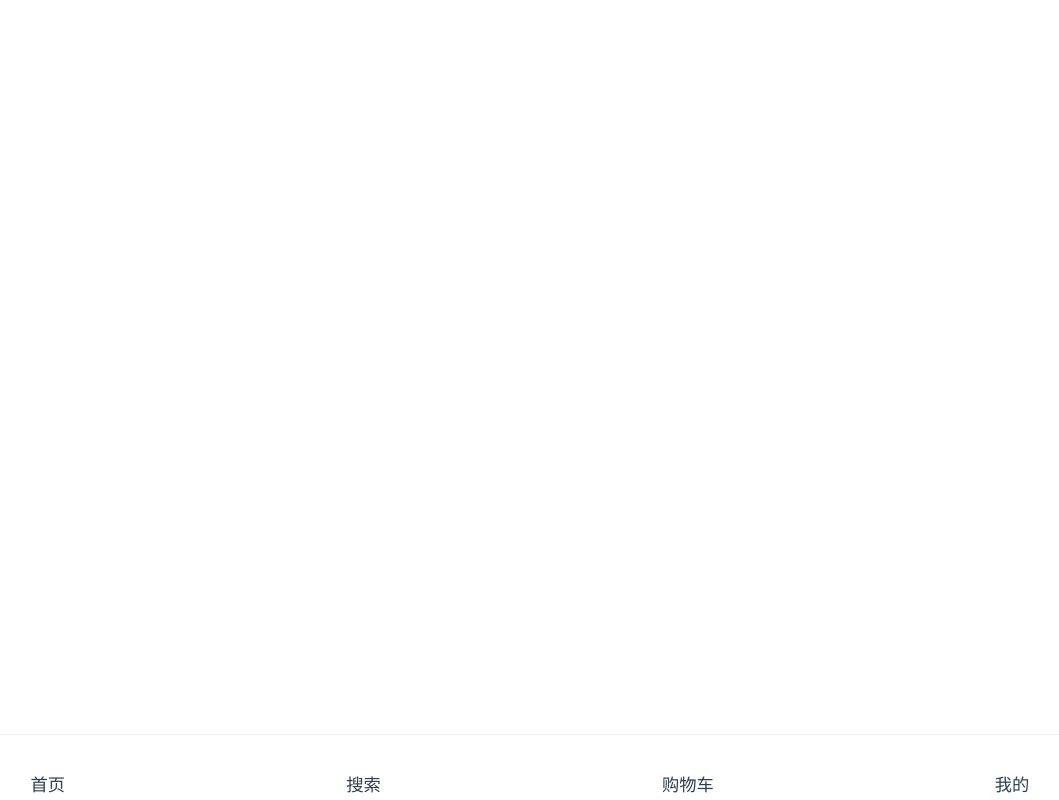
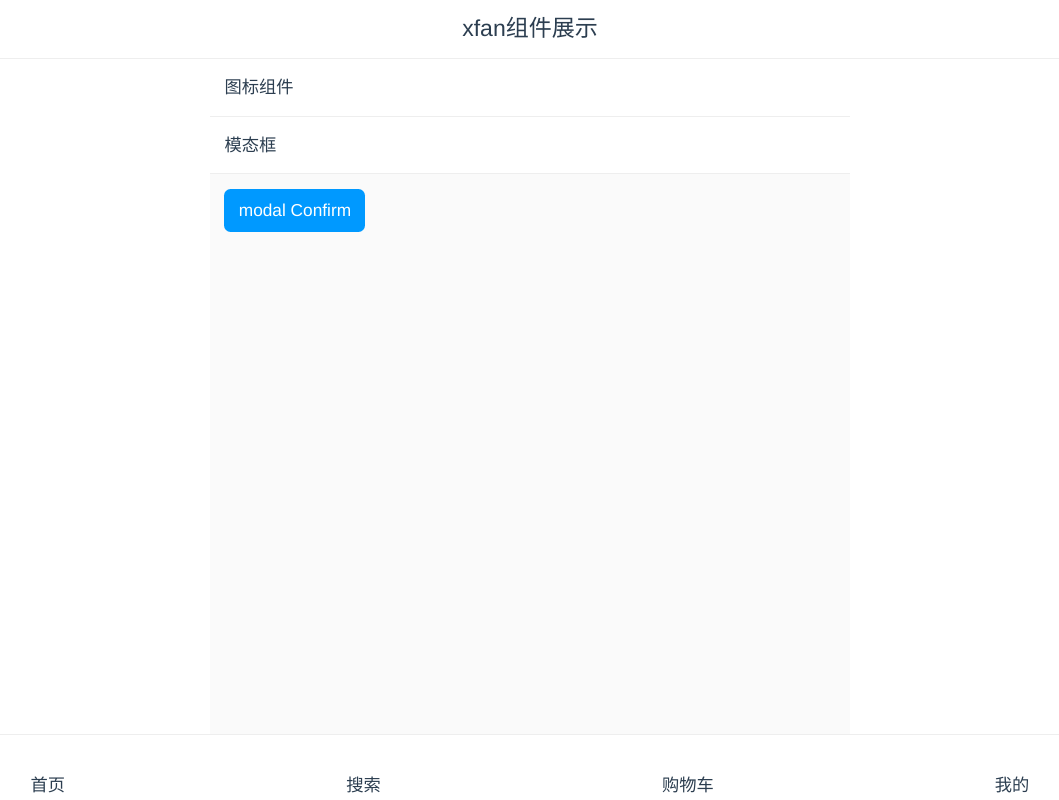
Before and after one commit to xfan0516/x_fan, a Vue app: page /#/xfan in a window 1280 px wide. Shown: the whole page, without its empty margins (110-1169 px from the left). Built offline with nearby package versions, Linux system fonts and the light colour scheme.

Commit message:
Modal Confirm组件

```diff
--- a/src/App.vue
+++ b/src/App.vue
@@ -17,10 +17,13 @@
   color #2c3e50
   width 100%
   max-width 640px
+  min-height 100%
+  box-sizing border-box
   margin 0 auto
-  padding-top .4rem
-  padding-bottom .6rem
+  padding-top .41rem
+  padding-bottom .46rem
   overflow-y auto
+  background #fafafa
 
 
 </style>
--- a/src/assets/css/x_fan.styl
+++ b/src/assets/css/x_fan.styl
@@ -1,6 +1,8 @@
 .x_flex
   display: flex
-
+.x_flex-between
+  display: flex
+  justify-content space-between
 
 
 .toast
@@ -9,6 +11,7 @@
   left: 0;
   width: 100%;
   text-align center
+  z-index 999999
   span
     display inline-block
     padding .1rem .15rem
--- /dev/null
+++ b/src/components/XFan.vue
@@ -0,0 +1,46 @@
+<template>
+  <div class="xfan">
+    <Header title="xfan组件展示"/>
+    <div>
+      <x-cell @click="$router.push('xicon')">
+        <span slot="cell-left">图标组件</span>
+        <span slot="cell-right"><x-icon type="ios-arrow-forward" size="big"/></span>
+      </x-cell>
+      <x-cell>
+        <span slot="cell-left">模态框</span>
+        <span slot="cell-right"><x-icon type="ios-arrow-down" size="big"/></span>
+      </x-cell>
+      <x-btn type="primary" @click="showConfirm">modal Confirm</x-btn>
+    </div>
+    <Confirm :show="isShow" @onCancel="onCancel" @onConfirm="onConfirm"/>
+  </div>
+</template>
+<script>
+export default {
+  name: "xfan",
+  data() {
+    return {
+      msg: "Welcome to Your xfan ",
+      isShow: false
+    };
+  },
+  methods: {
+    showConfirm() {
+      this.isShow = true;
+    },
+    onCancel() {
+      this.isShow = false;
+    },
+    onConfirm() {
+      this.$Message.info("保存成功");
+      this.isShow = false;
+    }
+  }
+};
+</script>
+<!-- Add "scoped" attribute to limit CSS to this component only -->
+<style scoped>
+.xfan button {
+  margin: 0.1rem;
+}
+</style>
--- a/src/components/common/XCell.vue
+++ b/src/components/common/XCell.vue
@@ -29,4 +29,5 @@ export default {
     box-sizing border-box
     padding .1rem
     border-bottom 1px solid #eee
+    background #fff
 </style>
--- /dev/null
+++ b/src/components/common/modal/Confirm.vue
@@ -0,0 +1,85 @@
+<template>
+  <div class="modal" v-if="show" @click="close">
+    <div class="modal-body" @click.stop>
+      <div class="modal-header">
+        <h1>{{msg}}</h1>
+      </div>
+      <div class="modal-main">
+        <p>{{m}}</p>
+      </div>
+      <div class="modal-footer x_flex-between">
+        <span @click="cancel">取消</span>
+        <span @click="confirm">确定</span>
+      </div>
+
+    </div>
+  </div>
+</template>
+<script>
+export default {
+  name: 'confirm',
+  props:{
+    show:{
+      type: Boolean,
+      default: false
+    },
+    title: String
+  },
+  data () {
+    return {
+      msg: '提示',
+      m: '文字说明'
+    }
+  },
+  computed:{
+
+  },
+  methods:{
+    close (e) {
+      this.$emit('onClose', e)
+    },
+    cancel (e) {
+      this.$emit('onCancel', e)
+    },
+    confirm (e) {
+      this.$emit('onConfirm', e)
+    }
+  }
+}
+</script>
+<!-- Add "scoped" attribute to limit CSS to this component only -->
+<style lang="stylus" scoped>
+  .modal
+    position fixed
+    top 0
+    left 0
+    z-index 90000
+    width 100%
+    height 100%
+    background rgba(0,0,0,.2)
+    .modal-body
+      position absolute
+      top 50%
+      left 50%
+      transform translate(-50%, -50%)
+      width 80%
+      text-align center
+      background #ffffff
+      border-radius .05rem
+    .modal-header
+      height .4rem
+      line-height .4rem
+      border-bottom .5px solid #fafafa
+    .modal-main
+      line-height .4rem
+      padding .05rem 0
+    .modal-footer
+      line-height .4rem
+      border-top .5px solid #eee
+      span
+        width 50%
+        line-height .4rem
+        font-size .14rem
+        color: #09f
+        border-right .5px solid #eee
+</style>
--- /dev/null
+++ b/src/components/common/modal/index.js
@@ -0,0 +1,3 @@
+import Confirm from './Confirm.vue'
+
+export default Confirm
--- a/src/router.js
+++ b/src/router.js
@@ -15,6 +15,11 @@ export default new Router({
       path: '/home',
       name: 'home',
       component: () => import('@/views/Home.vue')
+    },
+    {
+      path: '/xfan',
+      name: 'xfan',
+      component: () => import(/* webpackChunkName: "Search" */ './components/XFan.vue')
     },
     {
       path: '/search',
--- a/src/views/User.vue
+++ b/src/views/User.vue
@@ -1,5 +1,23 @@
 <template>
-  <div class="about">
-    <h1>This is an suer page</h1>
+  <div class="user">
+    <div><img src="./../assets/images/userpic.jpg" alt=""></div>
+    <Header title="我的"></Header>
+    <x-cell @click="$router.push('xfan')">
+      <span slot="cell-left">xfan组件</span>
+      <span slot="cell-right"><x-icon type="ios-arrow-forward" size="big"/></span>
+    </x-cell>
   </div>
 </template>
+<script>
+export default {
+  name: 'user',
+  data () {
+    return {
+      msg: 'Welcome to Your user '
+    }
+  }
+}
+</script>
+<!-- Add "scoped" attribute to limit CSS to this component only -->
+<style scoped>
+</style>
--- a/src/xfan.js
+++ b/src/xfan.js
@@ -1,19 +1,24 @@
 import Header from "@/components/common/Header.vue";
 import XIcon from "@/components/common/XIcon.vue";
+import XBtn from "@/components/common/XBtn.vue";
 import Footer from "@/components/common/Footer.vue";
 import Media from "@/components/common/Media.vue";
 import Thumbnail from "@/components/common/Thumbnail.vue";
 import XCol from "@/components/common/XCol.vue";
 import XCell from "@/components/common/XCell.vue";
+import Confirm from "@/components/common/modal";
+import Message from "@/components/common/Message";
 
 const components = {
     Header,
     XIcon,
+    XBtn,
     Footer,
     Media,
     Thumbnail,
     XCol,
-    XCell
+    XCell,
+    Confirm
 }
 const install = function (Vue) {
     if (install.installed) return;
@@ -22,6 +27,8 @@ const install = function (Vue) {
         console.log(k)
         Vue.component(k, components[k]);
     }
+
+    Vue.prototype.$Message = Message
 
 
 }
```
Also changed, not shown: src/assets/images/userpic.jpg (added).
